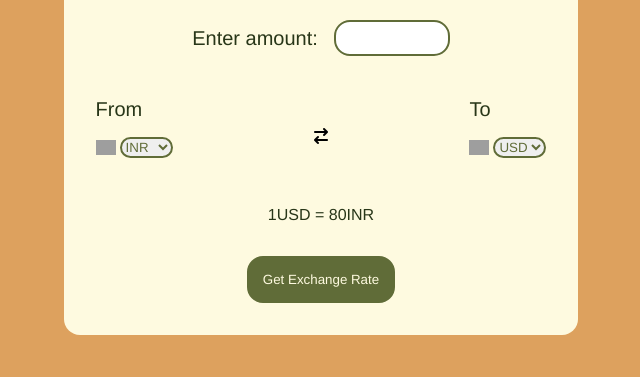
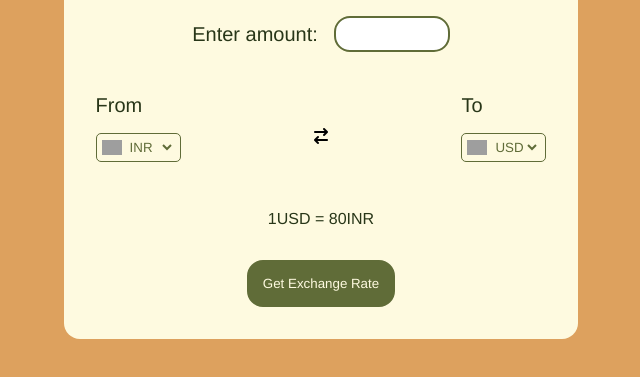
Before and after one commit to aayushiie/currency-converter, a plain HTML site: page index.html in a window 1280 px wide. Shown: the part 303-680 px from the top of the page, without its empty margins (319-959 px from the left). Drawn offline with Linux system fonts and the light colour scheme; grey boxes are pictures that could not be loaded.

Commit message:
updated select options

```diff
--- a/style.css
+++ b/style.css
@@ -73,10 +73,11 @@ p{
 }
 
 select{
-    border: 2px solid var(--textSecondary);
-    border-radius: 1rem;
-    /* background-color: var(--button); */
+    /* border: 2px solid var(--textSecondary);
+    border-radius: 1rem; */
+    background-color: var(--cream);
     color: var(--textSecondary);
+    border: none;
 }
 
 .currency{
@@ -84,6 +85,9 @@ select{
     justify-content: center;
     align-items: center;
     column-gap: 0.25rem;
+    border: 1px solid var(--textSecondary);
+    padding: 5px;
+    border-radius: 5px;
 }
 
 .end-message{
```
